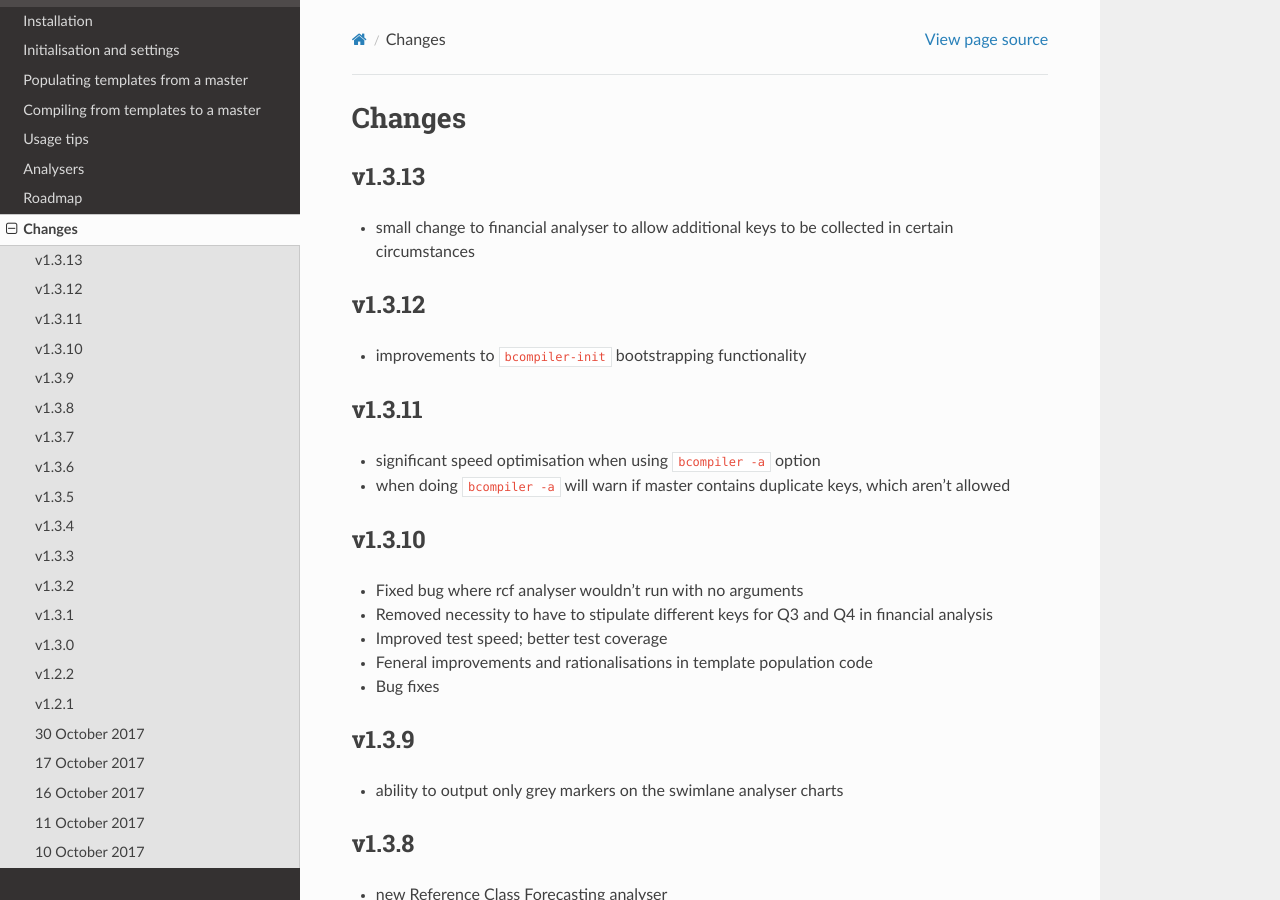
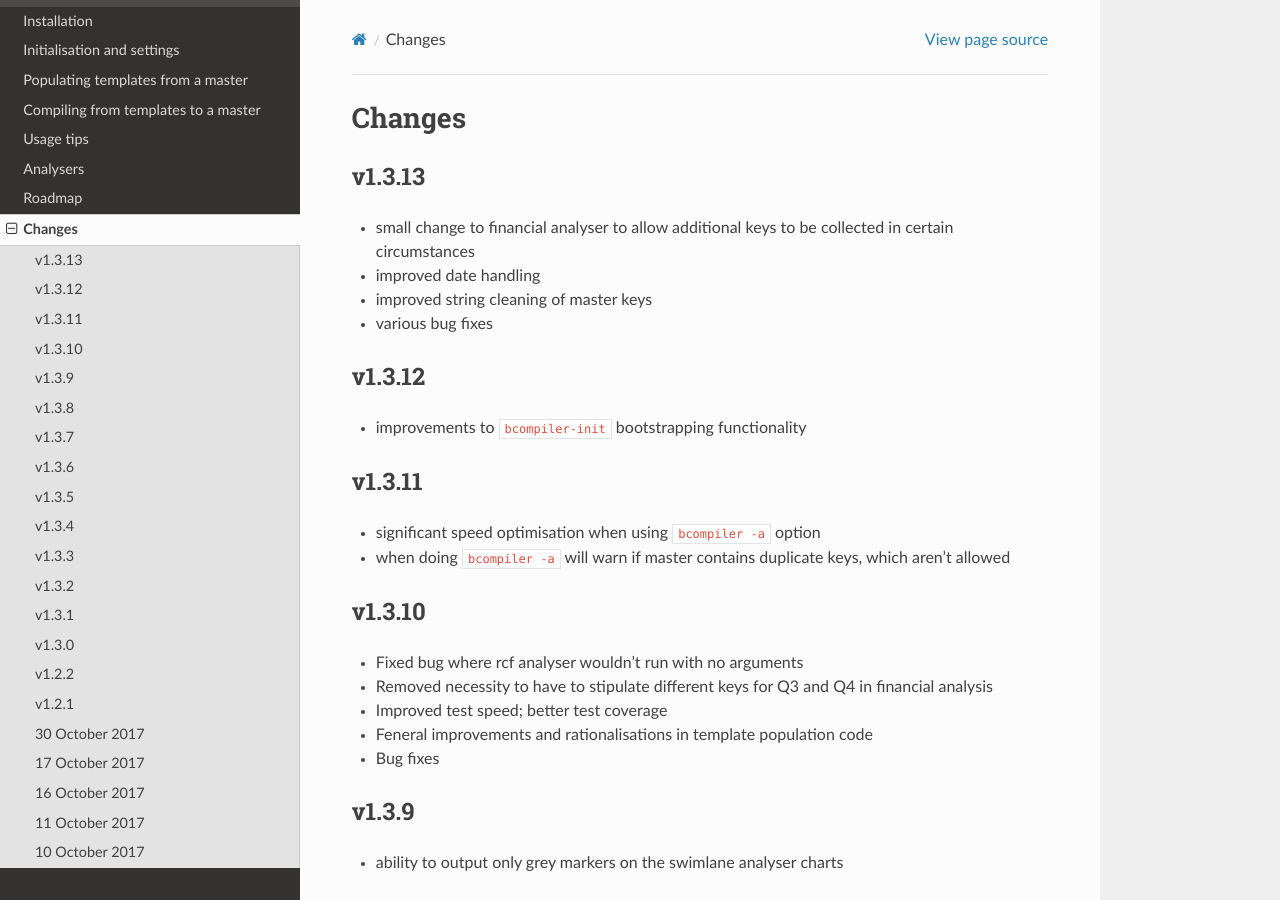
Before and after one commit to yulqen/bcompiler, a Sphinx documentation site: the page built from docs/changes.rst, in a window 1280 px wide and 900 px high. Built offline with Sphinx 7.4.7 and the Read the Docs theme 2.0.0, drawn with Linux system fonts in a browser that asks for light colours.

```diff
--- a/bcompiler/__init__.py
+++ b/bcompiler/__init__.py
@@ -1 +1 @@
-__version__ = "1.3.12"
+__version__ = "1.3.13"
--- a/docs/changes.rst
+++ b/docs/changes.rst
@@ -6,6 +6,9 @@ v1.3.13
 
 * small change to financial analyser to allow additional keys to be collected
   in certain circumstances
+* improved date handling
+* improved string cleaning of master keys
+* various bug fixes
 
 v1.3.12
 #######
```
